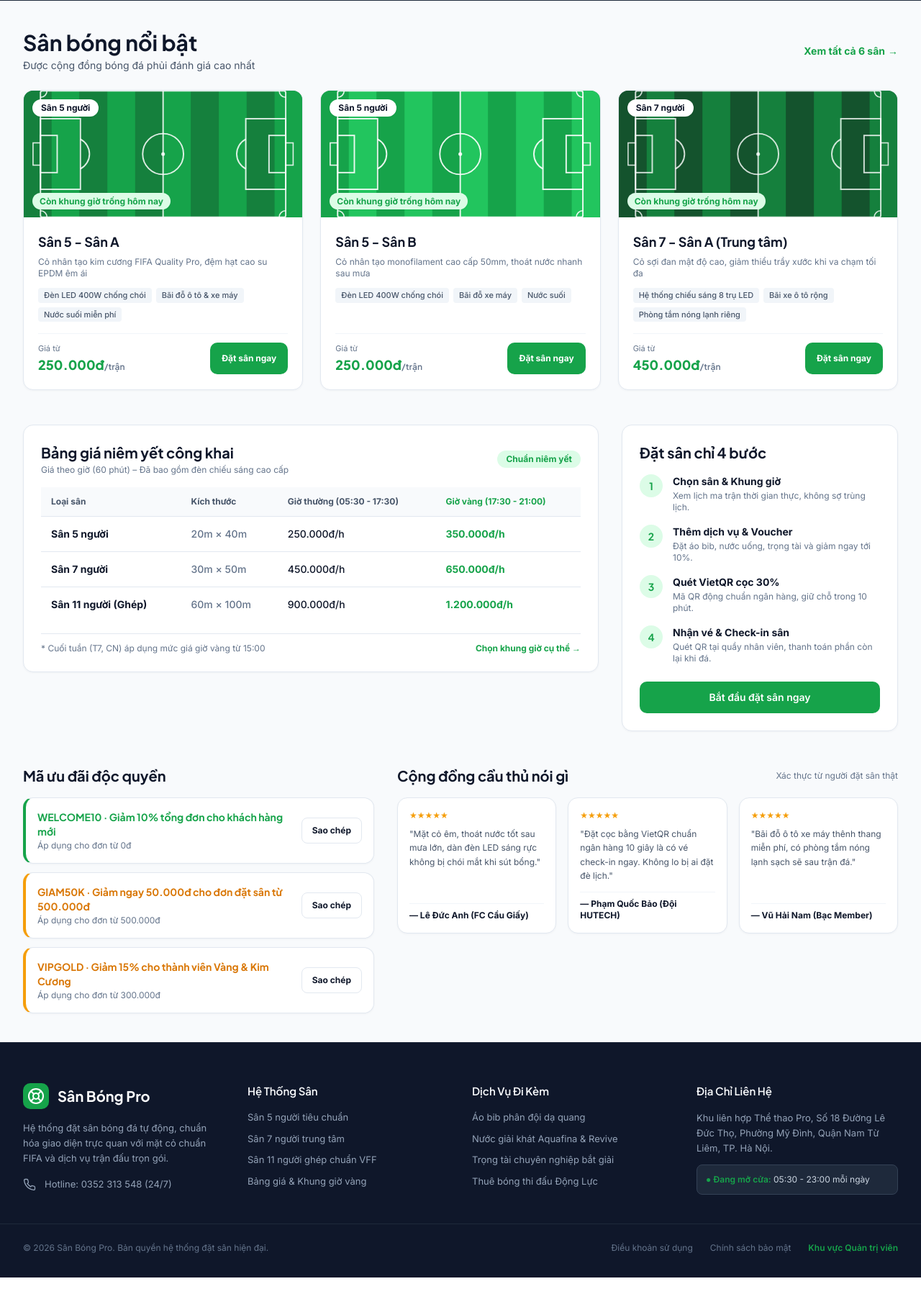
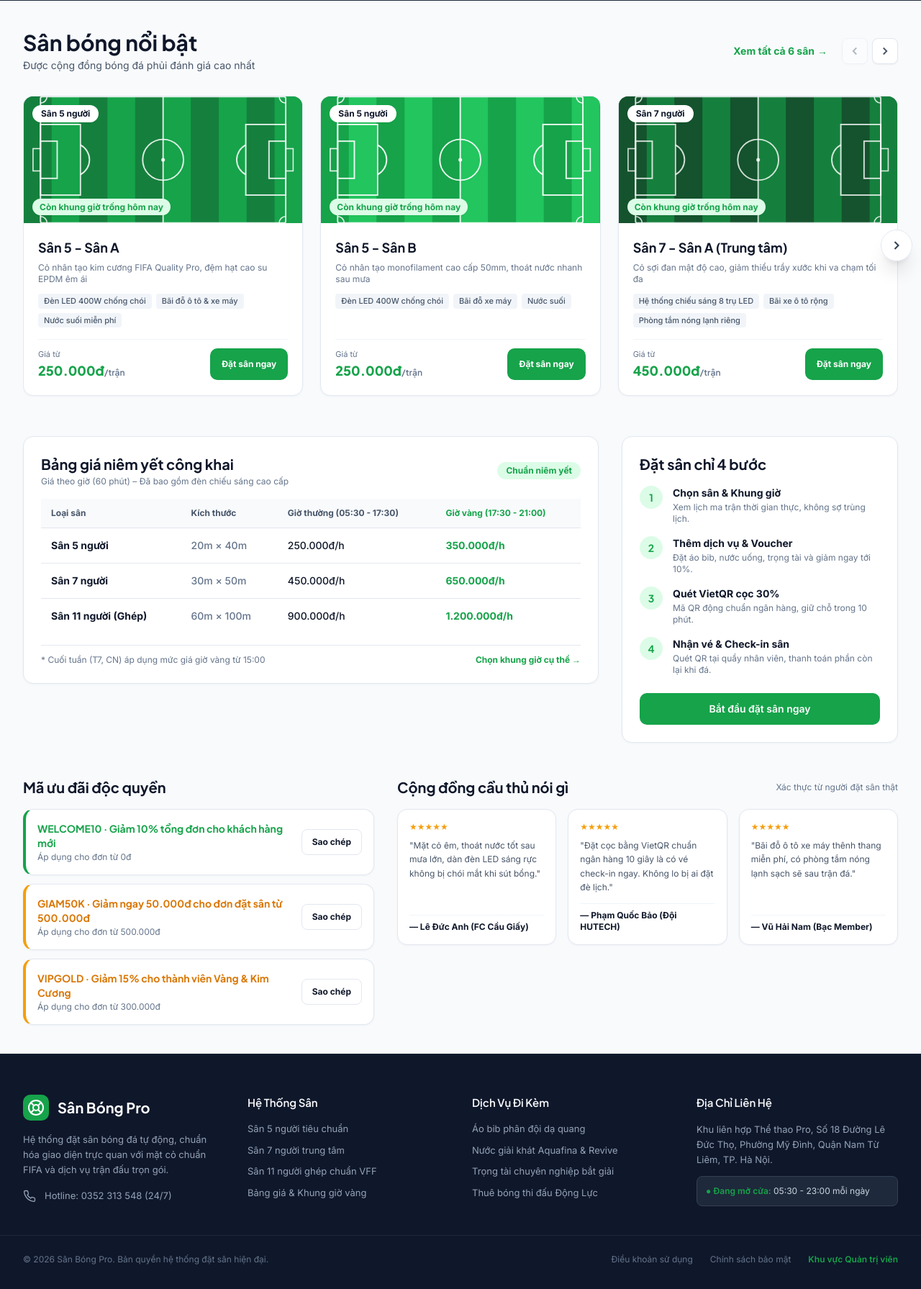
Before and after one commit to vinhce/Web_Quan_Ly_San_Bong, a PHP site: page / in a window 1280 px wide. Shown: the part 671-2462 px from the top of the page at 72% size. Run offline with PHP 8.4, Linux system fonts and the light colour scheme; some libraries are stand-ins or nearby versions.

Commit message:
feat(ui): add carousel next and prev navigation for featured pitches

```diff
--- a/css/components.css
+++ b/css/components.css
@@ -97,3 +97,12 @@
   border-color: #16A34A;
   box-shadow: 0 0 0 3px rgba(22, 163, 74, 0.15);
 }
+
+/* Ẩn thanh cuộn Carousel nhưng vẫn cuộn mượt */
+.no-scrollbar::-webkit-scrollbar {
+  display: none;
+}
+.no-scrollbar {
+  -ms-overflow-style: none;
+  scrollbar-width: none;
+}
--- a/index.html
+++ b/index.html
@@ -99,20 +99,42 @@
   <main class="flex-1 max-w-7xl w-full mx-auto px-4 md:px-8 py-10 space-y-12">
 
     <!-- 1. FEATURED PITCHES SECTION (Frame 1 & 20) -->
-    <section>
-      <div class="flex items-center justify-between mb-6">
+    <section class="relative">
+      <div class="flex flex-wrap items-center justify-between gap-4 mb-6">
         <div>
           <h2 class="font-heading font-bold text-2xl sm:text-3xl text-[#0F172A]">Sân bóng nổi bật</h2>
           <p class="text-sm text-[#475569] mt-1">Được cộng đồng bóng đá phủi đánh giá cao nhất</p>
         </div>
-        <a href="html/fields.html" class="text-sm font-bold text-[#16A34A] hover:text-[#15803D] flex items-center gap-1 group">
-          <span>Xem tất cả 6 sân</span>
-          <span class="group-hover:translate-x-1 transition-transform">→</span>
-        </a>
+        <div class="flex items-center gap-3">
+          <a href="html/fields.html" class="text-sm font-bold text-[#16A34A] hover:text-[#15803D] flex items-center gap-1 group">
+            <span>Xem tất cả 6 sân</span>
+            <span class="group-hover:translate-x-1 transition-transform">→</span>
+          </a>
+          <!-- Header Prev / Next Navigation -->
+          <div class="flex items-center gap-1.5 ml-2">
+            <button id="featured-prev-btn" class="w-9 h-9 rounded-lg border border-[#E2E8F0] bg-white flex items-center justify-center text-[#475569] hover:bg-[#F8FAFC] hover:border-[#16A34A] hover:text-[#16A34A] transition-all disabled:opacity-40 disabled:cursor-not-allowed shadow-sm" title="Xem sân trước" disabled>
+              <svg width="18" height="18" viewBox="0 0 24 24" fill="none" stroke="currentColor" stroke-width="2.5"><path d="m15 18-6-6 6-6"/></svg>
+            </button>
+            <button id="featured-next-btn" class="w-9 h-9 rounded-lg border border-[#E2E8F0] bg-white flex items-center justify-center text-[#475569] hover:bg-[#F8FAFC] hover:border-[#16A34A] hover:text-[#16A34A] transition-all disabled:opacity-40 disabled:cursor-not-allowed shadow-sm" title="Xem sân kế tiếp">
+              <svg width="18" height="18" viewBox="0 0 24 24" fill="none" stroke="currentColor" stroke-width="2.5"><path d="m9 18 6-6-6-6"/></svg>
+            </button>
+          </div>
+        </div>
       </div>
 
-      <div id="featured-pitches-grid" class="grid grid-cols-1 md:grid-cols-3 gap-6">
-        <!-- Rendered by JS from SanBongDB -->
+      <!-- CAROUSEL TRACK WITH FLOATING CHEVRONS -->
+      <div class="relative group/carousel">
+        <button id="featured-float-prev" class="hidden sm:flex absolute -left-3 lg:-left-5 top-1/2 -translate-y-1/2 z-20 w-11 h-11 rounded-full bg-white/95 backdrop-blur border border-slate-200 shadow-xl items-center justify-center text-slate-700 hover:text-[#16A34A] hover:border-[#16A34A] hover:scale-110 active:scale-95 transition-all opacity-0 pointer-events-none disabled:opacity-0 disabled:pointer-events-none group-hover/carousel:opacity-100" title="Cuộn sang trái">
+          <svg width="20" height="20" viewBox="0 0 24 24" fill="none" stroke="currentColor" stroke-width="2.5"><path d="m15 18-6-6 6-6"/></svg>
+        </button>
+
+        <div id="featured-pitches-grid" class="flex gap-6 overflow-x-auto scroll-smooth no-scrollbar py-2 snap-x snap-mandatory">
+          <!-- Rendered by JS from SanBongDB -->
+        </div>
+
+        <button id="featured-float-next" class="hidden sm:flex absolute -right-3 lg:-right-5 top-1/2 -translate-y-1/2 z-20 w-11 h-11 rounded-full bg-white/95 backdrop-blur border border-slate-200 shadow-xl items-center justify-center text-slate-700 hover:text-[#16A34A] hover:border-[#16A34A] hover:scale-110 active:scale-95 transition-all group-hover/carousel:opacity-100" title="Xem tiếp sân bên phải">
+          <svg width="20" height="20" viewBox="0 0 24 24" fill="none" stroke="currentColor" stroke-width="2.5"><path d="m9 18 6-6-6-6"/></svg>
+        </button>
       </div>
     </section>
 
--- a/js/index.js
+++ b/js/index.js
@@ -31,23 +31,22 @@ document.addEventListener('DOMContentLoaded', async () => {
     }
   }
 
-  // 3. FETCH & RENDER 3 FEATURED PITCHES (FETCH API)
+  // 3. FETCH & RENDER FEATURED PITCHES CAROUSEL (FETCH API)
   const grid = document.getElementById('featured-pitches-grid');
   let pitches = [];
   if (window.SanBongApp?.SanBongAPI) {
     try {
-      const allPitches = await window.SanBongApp.SanBongAPI.getPitches();
-      pitches = allPitches.slice(0, 3);
+      pitches = await window.SanBongApp.SanBongAPI.getPitches();
     } catch (e) {
-      pitches = window.SanBongApp.SanBongDB?.getPitches().slice(0, 3) || [];
+      pitches = window.SanBongApp.SanBongDB?.getPitches() || [];
     }
   } else {
-    pitches = window.SanBongApp?.SanBongDB?.getPitches().slice(0, 3) || [];
+    pitches = window.SanBongApp?.SanBongDB?.getPitches() || [];
   }
 
   if (grid && window.SanBongApp) {
     grid.innerHTML = pitches.map(p => `
-      <div class="ui-card overflow-hidden flex flex-col hover:shadow-lg transition-all border-[#E2E8F0]">
+      <div class="ui-card overflow-hidden flex flex-col hover:shadow-lg transition-all border-[#E2E8F0] w-[85vw] sm:w-[calc(50%-12px)] lg:w-[calc(33.333%-16px)] shrink-0 snap-start">
         <div class="relative">
           ${window.SanBongApp.renderPitchSVG(p.variant || 'standard', 'h-44')}
           <div class="absolute top-3 left-3 flex gap-1.5">
@@ -79,6 +78,61 @@ document.addEventListener('DOMContentLoaded', async () => {
         </div>
       </div>
     `).join('');
+
+    // Điều khiển Carousel cuộn ngang sang phải / sang trái
+    const updateCarouselControls = () => {
+      const maxScroll = grid.scrollWidth - grid.clientWidth;
+      const isAtStart = grid.scrollLeft <= 10;
+      const isAtEnd = grid.scrollLeft >= maxScroll - 10;
+
+      const prevBtn = document.getElementById('featured-prev-btn');
+      const nextBtn = document.getElementById('featured-next-btn');
+      const floatPrev = document.getElementById('featured-float-prev');
+      const floatNext = document.getElementById('featured-float-next');
+
+      if (prevBtn) prevBtn.disabled = isAtStart;
+      if (nextBtn) nextBtn.disabled = isAtEnd;
+
+      if (floatPrev) {
+        floatPrev.disabled = isAtStart;
+        if (isAtStart) {
+          floatPrev.classList.add('opacity-0', 'pointer-events-none');
+        } else {
+          floatPrev.classList.remove('opacity-0', 'pointer-events-none');
+        }
+      }
+
+      if (floatNext) {
+        floatNext.disabled = isAtEnd;
+        if (isAtEnd) {
+          floatNext.classList.add('opacity-0', 'pointer-events-none');
+        } else {
+          floatNext.classList.remove('opacity-0', 'pointer-events-none');
+        }
+      }
+    };
+
+    const scrollCarousel = (direction) => {
+      const card = grid.querySelector('.ui-card');
+      const cardWidth = card ? card.offsetWidth + 24 : 360;
+      const isDesktop = window.innerWidth >= 1024;
+      const scrollDelta = isDesktop ? cardWidth * 3 : cardWidth;
+      grid.scrollBy({ left: direction * scrollDelta, behavior: 'smooth' });
+    };
+
+    ['featured-prev-btn', 'featured-float-prev'].forEach(id => {
+      const btn = document.getElementById(id);
+      if (btn) btn.addEventListener('click', () => scrollCarousel(-1));
+    });
+
+    ['featured-next-btn', 'featured-float-next'].forEach(id => {
+      const btn = document.getElementById(id);
+      if (btn) btn.addEventListener('click', () => scrollCarousel(1));
+    });
+
+    grid.addEventListener('scroll', updateCarouselControls, { passive: true });
+    window.addEventListener('resize', updateCarouselControls, { passive: true });
+    setTimeout(updateCarouselControls, 100);
   }
 
   // 4. Render Vouchers List
```
